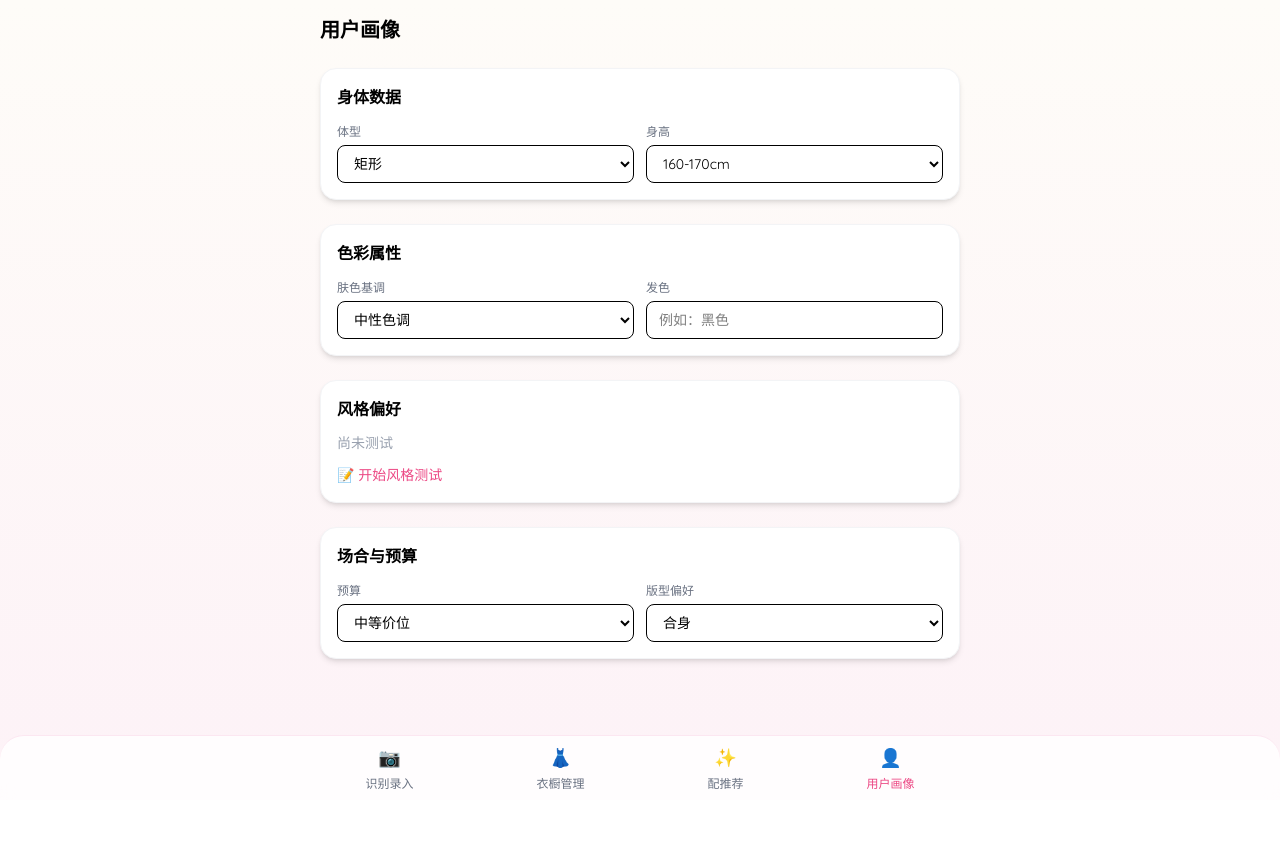
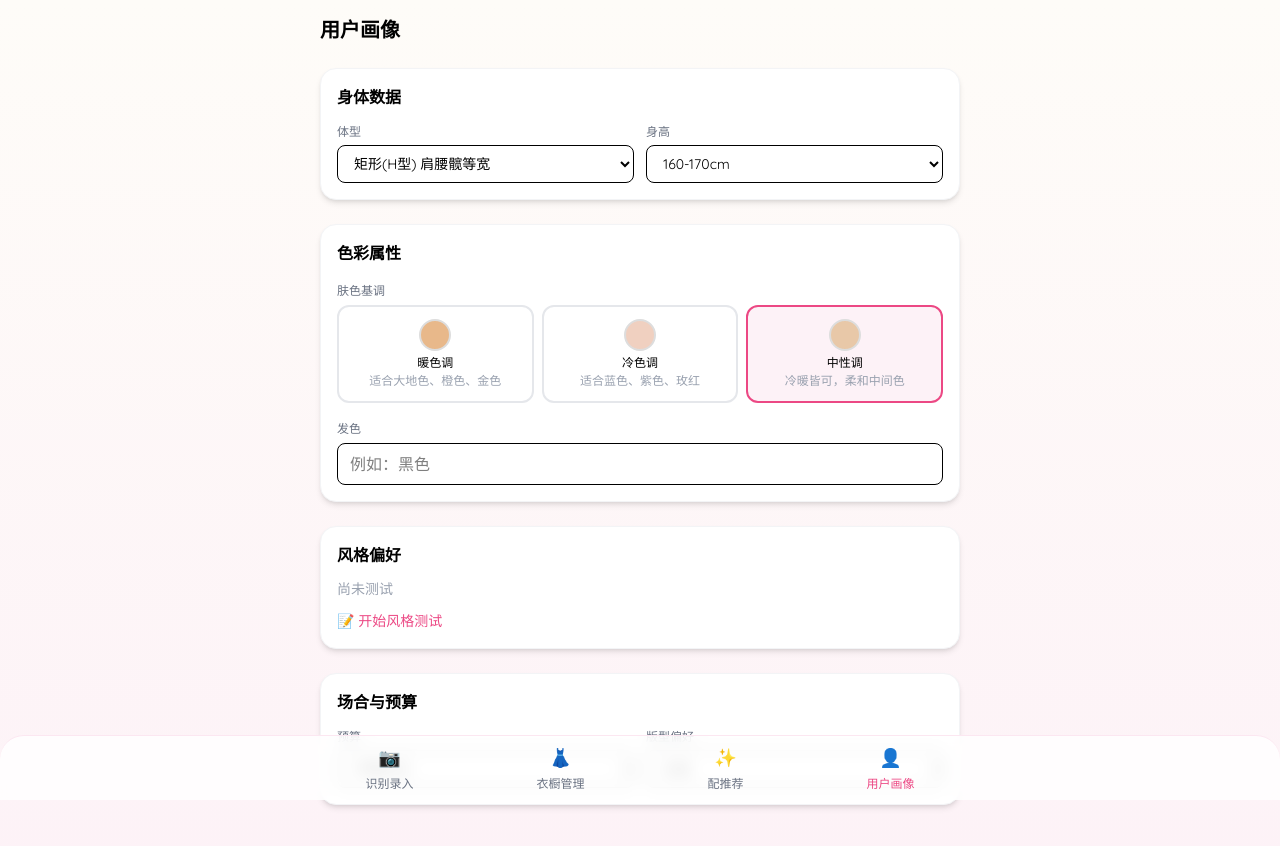
Before and after one commit to 2103433058/smart-wardrobe, a React (Vite) app: page /profile in a window 1280 px wide. Shown: the top 846 px of the page. Before the commit the page ends 800 px from the top, so only its background shows below. Built offline with nearby package versions, Linux system fonts and the light colour scheme.

Commit message:
fix: body shape labels, skin tone swatches, lazy-load avatar to prevent lag

```diff
--- a/src/components/capture/CaptureTab.tsx
+++ b/src/components/capture/CaptureTab.tsx
@@ -1,13 +1,14 @@
-import { useState, useCallback } from 'react';
+import { useState, useCallback, lazy, Suspense } from 'react';
 import { CameraCapture } from './CameraCapture';
 import { FileUpload } from './FileUpload';
 import { ResultCard } from './ResultCard';
-import { AvatarCanvas } from '../avatar/AvatarCanvas';
 import type { RecognitionResult, ClothingAttributes, StyleLabel } from '../../types';
 import { useWardrobeStore } from '../../stores/wardrobeStore';
 import { createThumbnail } from '../../utils/imageUtils';
 import { analyzeColors } from '../../services/colorAnalyzer';
 import { detectPattern } from '../../services/patternDetector';
+
+const AvatarCanvas = lazy(() => import('../avatar/AvatarCanvas').then(m => ({ default: m.AvatarCanvas })));
 
 type InputMode = 'camera' | 'upload' | 'avatar';
 
@@ -158,7 +159,16 @@ export function CaptureTab() {
       {/* Input area */}
       {mode === 'camera' && <CameraCapture onCapture={handleImageCapture} />}
       {mode === 'upload' && <FileUpload onFiles={(urls) => urls.forEach(handleImageCapture)} />}
-      {mode === 'avatar' && <AvatarCanvas />}
+      {mode === 'avatar' && (
+                <Suspense fallback={
+                  <div className="text-center py-12 text-gray-400">
+                    <div className="text-4xl mb-2 animate-pulse">🎨</div>
+                    <p>加载虚拟试衣间...</p>
+                  </div>
+                }>
+                  <AvatarCanvas />
+                </Suspense>
+              )}
 
       {/* Category picker after image capture */}
       {pendingImage && (
--- a/src/components/profile/ProfileForm.tsx
+++ b/src/components/profile/ProfileForm.tsx
@@ -37,11 +37,11 @@ export function ProfileForm() {
             <select value={profile.body.shape}
               onChange={(e) => setProfile({ ...profile, body: { ...profile.body, shape: e.target.value as any } })}
               className="w-full border rounded-lg px-3 py-2 mt-1">
-              <option value="rectangle">矩形</option>
-              <option value="hourglass">沙漏</option>
-              <option value="pear">梨形</option>
-              <option value="apple">苹果</option>
-              <option value="inverted-triangle">倒三角</option>
+              <option value="rectangle">矩形(H型) 肩腰髋等宽</option>
+              <option value="hourglass">沙漏(X型) 肩髋等宽腰细</option>
+              <option value="pear">梨形(A型) 髋宽于肩</option>
+              <option value="apple">苹果(O型) 腰腹丰满</option>
+              <option value="inverted-triangle">倒三角(Y型) 肩宽于髋</option>
             </select>
           </div>
           <div>
@@ -60,16 +60,27 @@ export function ProfileForm() {
       {/* Color section */}
       <section className="bg-white rounded-2xl p-4 shadow-md border border-gray-100">
         <h2 className="font-semibold mb-3">色彩属性</h2>
-        <div className="grid grid-cols-2 gap-3 text-sm">
+        <div className="space-y-3">
           <div>
             <label className="text-gray-500 text-xs">肤色基调</label>
-            <select value={profile.color.skinTone}
-              onChange={(e) => setProfile({ ...profile, color: { ...profile.color, skinTone: e.target.value as any } })}
-              className="w-full border rounded-lg px-3 py-2 mt-1">
-              <option value="warm">暖色调</option>
-              <option value="cool">冷色调</option>
-              <option value="neutral">中性色调</option>
-            </select>
+            <div className="flex gap-2 mt-1">
+              {([
+                { v: 'warm', l: '暖色调', h: '#e8b88a', d: '适合大地色、橙色、金色' },
+                { v: 'cool', l: '冷色调', h: '#f0d0c0', d: '适合蓝色、紫色、玫红' },
+                { v: 'neutral', l: '中性调', h: '#e8c8a8', d: '冷暖皆可，柔和中间色' },
+              ] as const).map(({ v, l, h, d }) => (
+                <button key={v}
+                  onClick={() => setProfile({ ...profile, color: { ...profile.color, skinTone: v } })}
+                  className={`flex-1 p-3 rounded-xl border-2 text-center transition-colors ${
+                    profile.color.skinTone === v ? 'border-primary-500 bg-primary-50' : 'border-gray-200 hover:border-primary-200'
+                  }`}
+                >
+                  <div className="w-8 h-8 rounded-full mx-auto mb-1" style={{ backgroundColor: h, border: '2px solid #ddd' }} />
+                  <div className="text-xs font-medium">{l}</div>
+                  <div className="text-xs text-gray-400 mt-0.5">{d}</div>
+                </button>
+              ))}
+            </div>
           </div>
           <div>
             <label className="text-gray-500 text-xs">发色</label>
```
